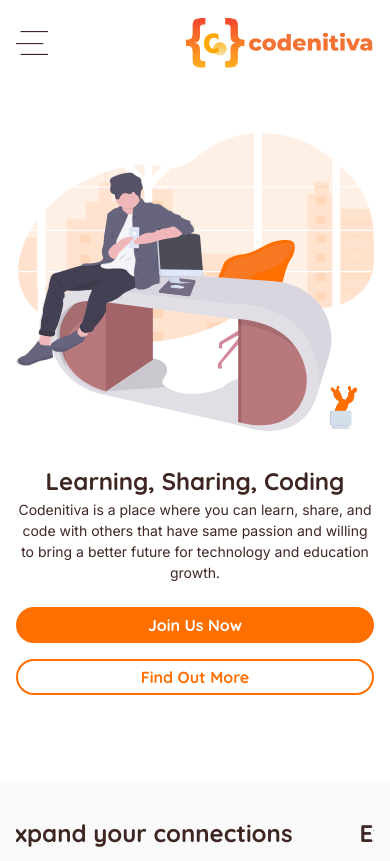
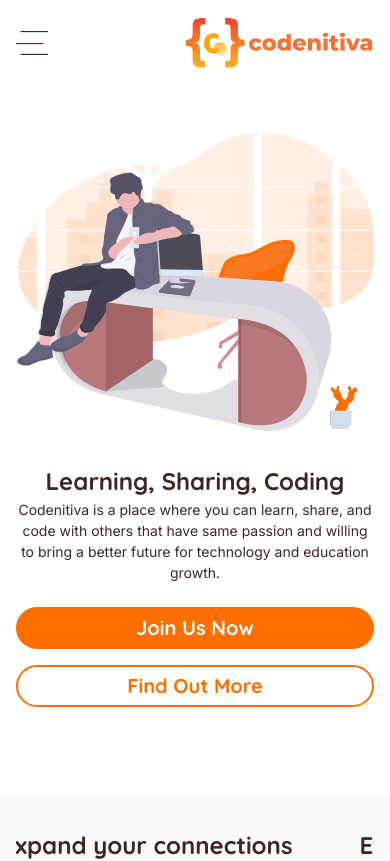
Before and after one commit to codenitiva/codenitiva-website, a React (Create React App) app: page / in a window 390 px wide. Shown: the top 861 px of the page. Built offline with nearby package versions, Linux system fonts and the light colour scheme.

Commit message:
fix: fix form button responsive issue

```diff
--- a/src/components/Form/Form.tsx
+++ b/src/components/Form/Form.tsx
@@ -2,7 +2,6 @@ import React, { useState } from "react";
 import { FormLayoutProps, FormProps, FormButton } from "./Form.type";
 import Input from "../Input/Input";
 import DropDown from "../Dropdown/Dropdown";
-import ModalTC from "../Modal/Modal";
 
 const FormLayout : React.FC<FormLayoutProps> = ({
   image, content, inputType, gotoNext, gotoPrevious, show, setObjectData, active, open
@@ -35,13 +34,13 @@ const FormLayout : React.FC<FormLayoutProps> = ({
         }
         <div className="mt-8 flex flex-row justify-between w-4/5 lg:w-9/12">
           <button
-            className={`btn primary w-auto lg:w-2/5 lg:text-lg ${show(FormButton.Prev)}`}
+            className={`btn primary fluid mr-2 lg:w-2/5 lg:text-lg ${show(FormButton.Prev)}`}
             onClick={gotoPrevious}
           >
             Prev
           </button>
           <button
-            className={`btn primary w-auto lg:w-2/5 lg:text-lg`}
+            className={`btn primary fluid ml-2 lg:w-2/5 lg:text-lg`}
             onClick={ active ? open : gotoNext }
           >
             { active ? `Submit` : `Next` }
@@ -56,6 +55,8 @@ const Form : React.FC<FormProps> = ({ data, open }) => {
 
   const [_active, _setActive] = useState(0);
   const [_filledData, _setFilledData] = useState({});
+
+  console.log(_filledData);
 
   const goto = (index: number): void => index >= 0 && index <= data.length-1 ? _setActive(index) : undefined;
   const gotoPrevious = (): void => goto(_active - 1);
--- a/src/components/Modal/Modal.tsx
+++ b/src/components/Modal/Modal.tsx
@@ -7,8 +7,8 @@ const ModalLayout : React.FC<ModalProps> = ({ open, close, children }) => {
   return (
     <div className={`
       ${open ? '' : 'hidden'}
-      absolute top-0 left-0 w-full h-screen
-      flex flex-col items-center justify-center
+      absolute top-modal left-0 w-full h-screen
+      flex flex-col items-center
     `}>
       <div className={`
         w-4/5 md:w-88 lg:w-2/5 bg-gray-100 py-4 px-6
@@ -41,10 +41,15 @@ const ModalTC : React.FC<ModalProps> = ({ open, close }) => {
       <div className="w-full flex flex-col">
         {/* TODO store to variable */}
         <p className="mx-1 text-left">
-          Before submitting, you need to accept <span className="text-primary">Codenitiva</span>’s <span className="text-blue-500">Terms & Conditions</span> <span className="text-blue-500">Code of Honour.</span>
+          Before submitting, you need to accept
+          <span className="text-primary"> Codenitiva</span>’s
+          <span className="text-blue-500"> Terms & Conditions</span>
+          <span className="text-blue-500"> Code of Honour.</span>
         </p>
         <p className="mx-1">
-          Type in the words “I agree to Codenitiva’s Terms & Conditions and Code of Honour” to submit this form
+          Type in the words “I agree to Codenitiva’s
+          Terms & Conditions and Code of Honour”
+          to submit this form
         </p>
 
         <Input
--- a/src/pages/Home/Home.tsx
+++ b/src/pages/Home/Home.tsx
@@ -27,8 +27,8 @@ const Home: React.FC = () => {
               and education growth.
             </p>
             <div className="my-4 flex flex-col lg:flex-row items-stretch lg:items-start">
-              <a href="/" className="my-2 lg:my-0 lg:mr-2 btn primary">Join Us Now</a>
-              <a href="/" className="my-2 lg:my-0 lg:mr-2 btn secondary">Find Out More</a>
+              <a href="/" className="my-2 lg:my-0 lg:mr-2 btn primary text-xl">Join Us Now</a>
+              <a href="/" className="my-2 lg:my-0 lg:mr-2 btn secondary text-xl">Find Out More</a>
             </div>
           </div>
         </div>
--- a/src/styles/main.css
+++ b/src/styles/main.css
@@ -12,8 +12,12 @@ a.active, a:hover {
   @apply text-primary;
 }
 
+.btn-base {
+  @apply transition duration-200 text-base font-header font-bold rounded-full;
+}
+
 .btn {
-  @apply transition duration-200  py-1 px-8 text-base font-header font-bold rounded-full;
+  @apply btn-base py-1 px-8;
 }
 
 .btn.primary, .btn.secondary:hover {
@@ -22,6 +26,10 @@ a.active, a:hover {
 
 .btn.secondary, .btn.primary:hover {
   @apply bg-white text-primary border-2 border-primary;
+}
+
+.btn.fluid {
+  @apply py-1 px-0 flex-grow w-0;
 }
 
 .header {
--- a/tailwind.config.js
+++ b/tailwind.config.js
@@ -26,7 +26,9 @@ module.exports = {
       inset: {
         '4': '1rem',
         carousel: '35%',
-      }
+        modal: '30%'
+      },
+
     },
     boxShadow: {
       card: "0px 2px 80px rgba(0, 0, 0, 0.1)"
```
